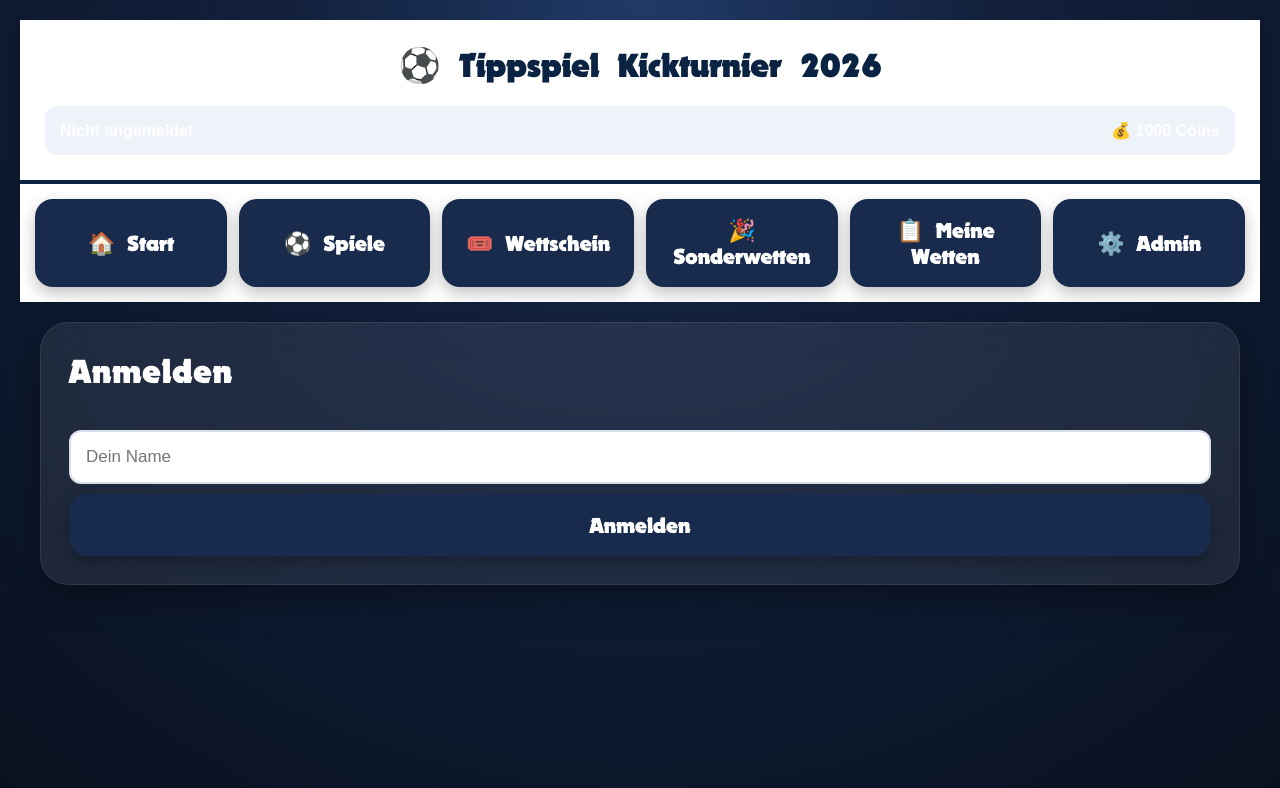
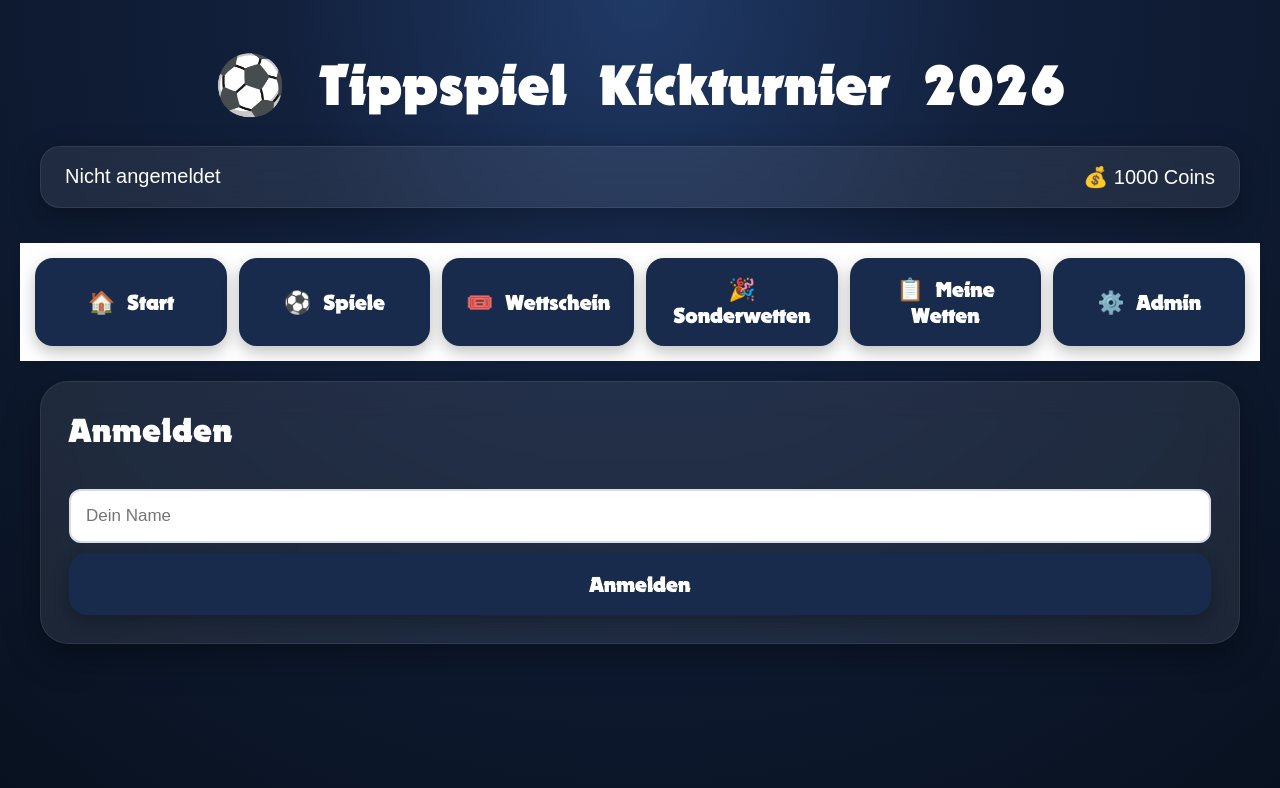
Before and after one commit to lw08946-lgtm/-tippspiel-kickturnier-2026-, a website: page index.html in a window 1280 px wide. Drawn offline with Linux system fonts and the light colour scheme; no server answers.

Commit message:
Update style.css

```diff
--- a/style.css
+++ b/style.css
@@ -27,30 +27,60 @@ body{
     min-height:100vh;
 
 }
+header{
 
-header{
-    background:#ffffff;
-    padding:25px;
-    border-bottom:4px solid #0A2342;
-    box-shadow:0 3px 10px rgba(0,0,0,.08);
+    padding:35px 20px;
+
+    text-align:center;
+
+    background:transparent;
+
+    border:none;
+
+    box-shadow:none;
+
+}
+header h1{
+
+    color:white;
+
+    font-size:58px;
+
+    line-height:1.05;
+
+    letter-spacing:1px;
+
+    margin-bottom:30px;
+
+}
+.spielerbox{
+
+    display:flex;
+
+    justify-content:space-between;
+
+    align-items:center;
+
+    background:rgba(255,255,255,.08);
+
+    border:1px solid rgba(255,255,255,.08);
+
+    backdrop-filter:blur(20px);
+
+    border-radius:20px;
+
+    padding:18px 24px;
+
+    color:white;
+
+    font-size:20px;
+
+    box-shadow:0 10px 30px rgba(0,0,0,.30);
+
 }
 
-header h1{
-    text-align:center;
-    color:#0A2342;
-    font-size:34px;
-    margin-bottom:20px;
-}
 
-.spielerbox{
-    display:flex;
-    justify-content:space-between;
-    align-items:center;
-    background:#eef3fa;
-    padding:15px;
-    border-radius:12px;
-    font-weight:bold;
-}
+
 
 nav{
     display:flex;
```
